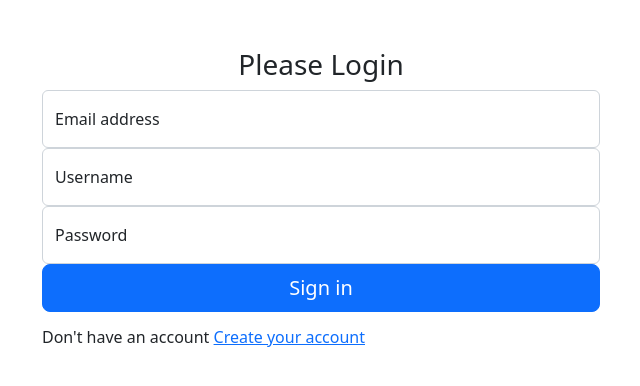
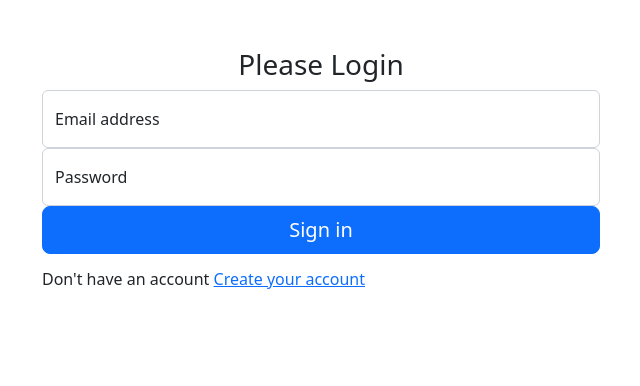
Before and after one commit to esnoko/auth-system, a PHP site: page /login.php in a window 1280 px wide. Shown: the part 56-442 px from the top of the page, without its empty margins (319-959 px from the left). Run offline with PHP 8.4, Linux system fonts and the light colour scheme.

Commit message:
remove username input field from login form in login.php

```diff
--- a/login.php
+++ b/login.php
@@ -9,10 +9,6 @@
             <label for="floatingInput">Email address</label>
         </div>
         <div class="form-floating">
-            <input type="text" class="form-control" id="floatingInput" placeholder="user.name">
-            <label for="floatingInput">Username</label>
-        </div>
-        <div class="form-floating">
             <input type="password" class="form-control" id="floatingPassword" placeholder="Password">
             <label for="floatingPassword">Password</label>
         </div>
```
